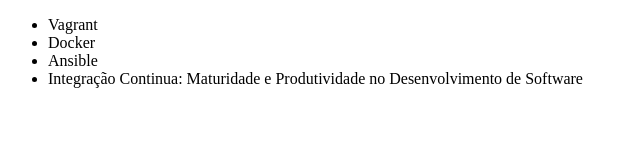
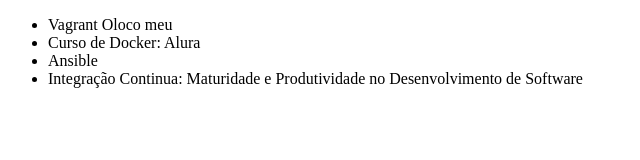
Before and after one commit to IagoOSantos/alura-git, a plain HTML site: page index.html in a window 1280 px wide. Shown: the whole page, without its empty margins (0-640 px from the left). Drawn offline with Linux system fonts and the light colour scheme.

Commit message:
error teste

```diff
--- a/index.html
+++ b/index.html
@@ -8,8 +8,8 @@
 </head>
 <body>
     <ul>
-        <li>Vagrant</li>
-        <li>Docker</li>
+        <li>Vagrant Oloco meu</li>
+        <li>Curso de Docker: Alura</li>
         <li>Ansible</li>
         <li>Integração Continua: Maturidade e Produtividade no Desenvolvimento de Software</li>
     </ul>
```
